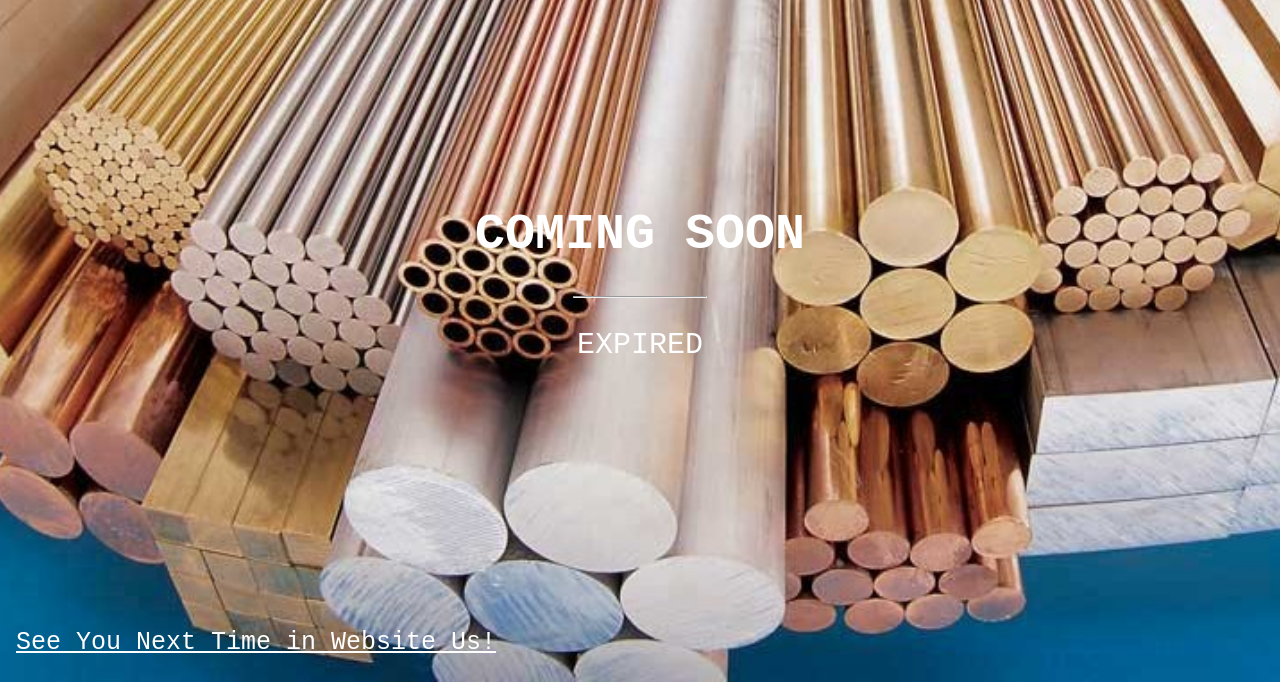
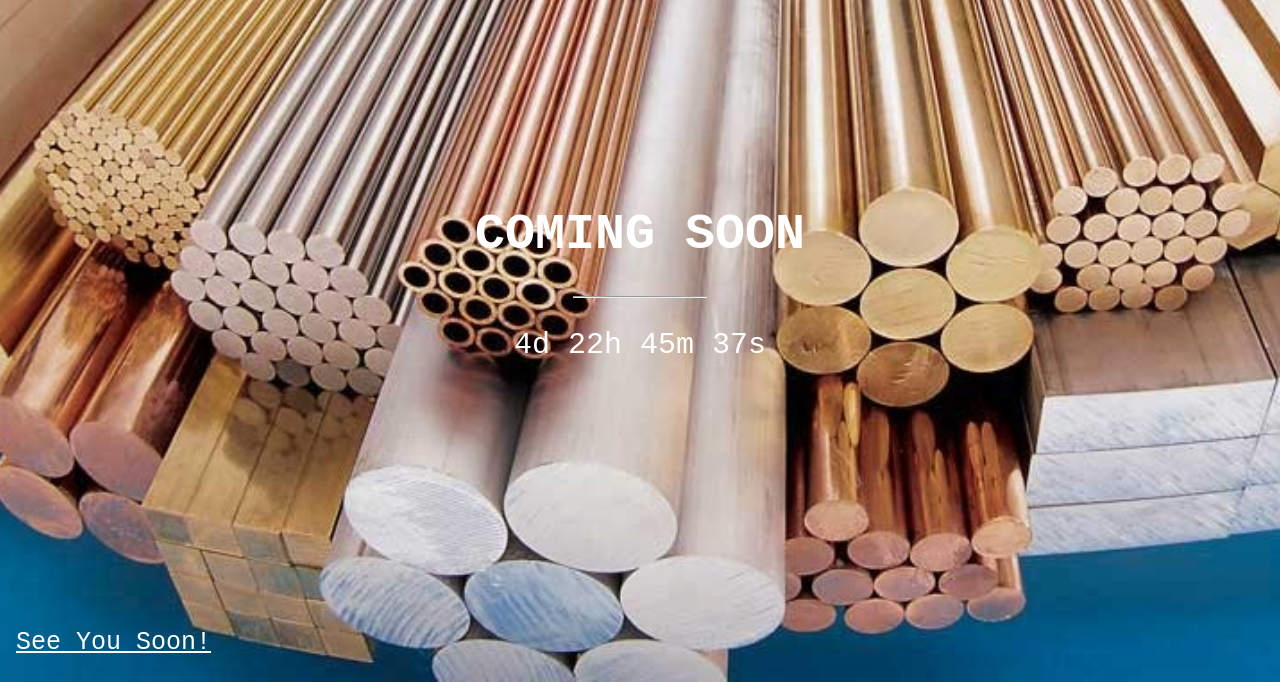
Before and after one commit to ceceptriyandi/triyandi-putra, a plain HTML site: page index.html in a window 1280 px wide. Shown: the part 118-800 px from the top of the page. Drawn offline with Linux system fonts and the light colour scheme.

Commit message:
Update index.html

```diff
--- a/index.html
+++ b/index.html
@@ -62,13 +62,13 @@ hr {
     <p id="demo" style="font-size:30px"></p>
   </div>
   <div class="bottomleft">
-      <p><u>See You Next Time in Website Us!</u></p>
+      <p><u>See You Soon!</u></p>
   </div>
 </div>
 
 <script>
 // Set the date we're counting down to
-var countDownDate = new Date("Oct 8, 2018 24:00:00").getTime();
+var countDownDate = new Date("Oct 16, 2018 24:00:00").getTime();
 
 // Update the count down every 1 second
 var countdownfunction = setInterval(function() {
```
